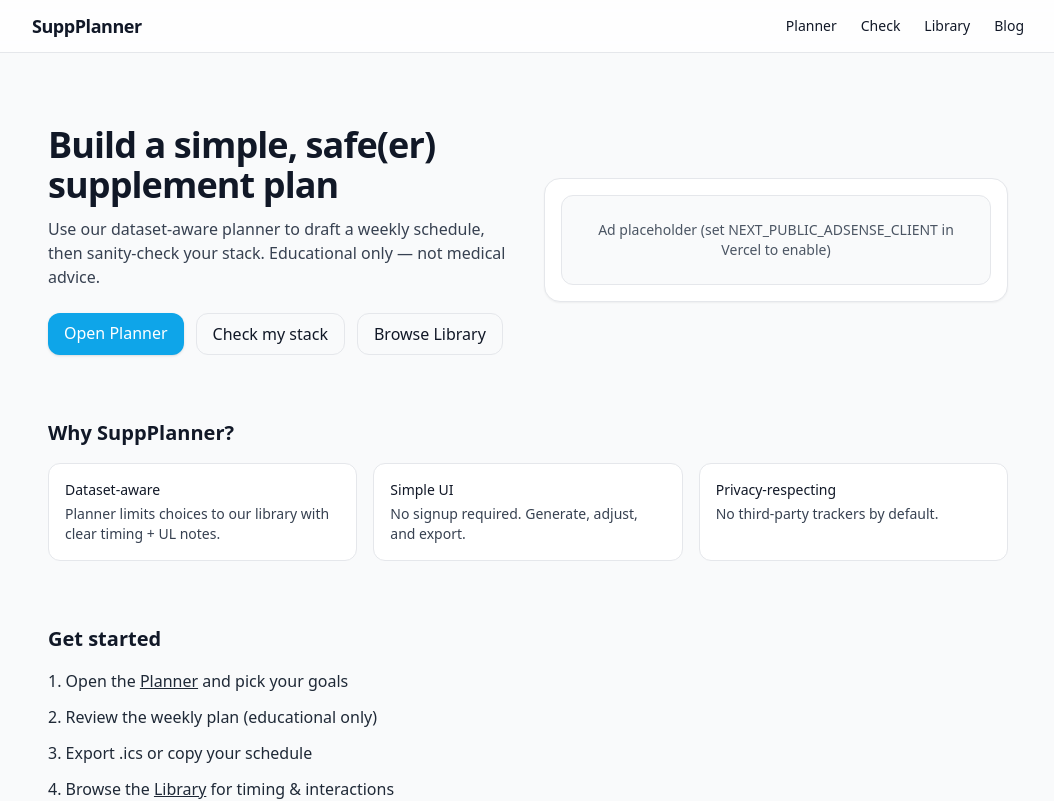
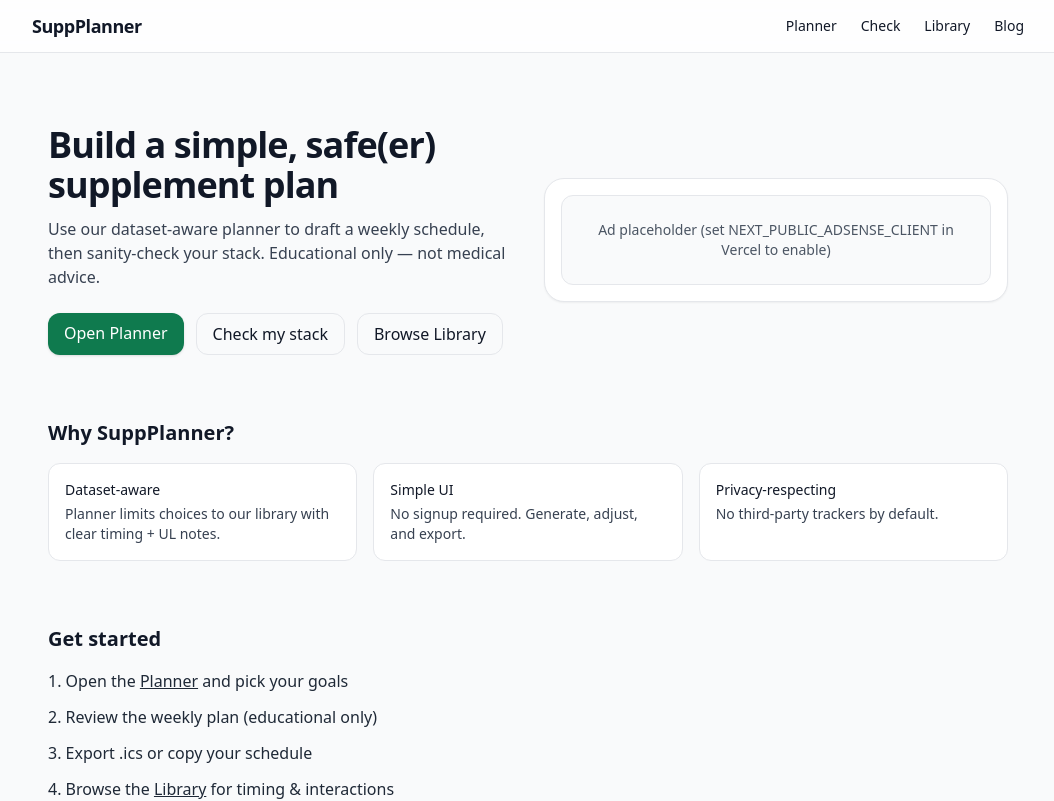
Before and after one commit to JiriTill/suppplanner, a Next.js app: page / in a window 1280 px wide. Shown: the top 801 px of the page, without its empty margins (112-1166 px from the left). Built offline with nearby package versions, Linux system fonts and the light colour scheme; no server answers.

Commit message:
Update and rename tailwind.config.ts to tailwind.config.js

```diff
--- /dev/null
+++ b/tailwind.config.js
@@ -0,0 +1,25 @@
+/** @type {import('tailwindcss').Config} */
+module.exports = {
+content: [
+'./app/**/*.{js,ts,jsx,tsx,mdx}',
+'./components/**/*.{js,ts,jsx,tsx,mdx}',
+'./pages/**/*.{js,ts,jsx,tsx,mdx}',
+],
+theme: {
+extend: {
+colors: {
+primary: '#0f7a4e', // logo green
+accent: '#ffc247', // pill yellow
+ink: '#0f3d2f',
+soft: '#f6faf7'
+},
+borderRadius: {
+'2xl': '1.25rem'
+},
+boxShadow: {
+soft: '0 8px 24px rgba(0,0,0,0.06)'
+}
+},
+},
+plugins: [require('@tailwindcss/typography')],
+};
--- a/tailwind.config.ts
+++ /dev/null
@@ -1,15 +0,0 @@
-import type { Config } from 'tailwindcss';
-
-
-export default {
-content: [
-'./app/**/*.{ts,tsx}',
-'./components/**/*.{ts,tsx}'
-],
-theme: {
-extend: {
-colors: { primary: '#0ea5e9' }
-}
-},
-plugins: []
-} satisfies Config;
```
